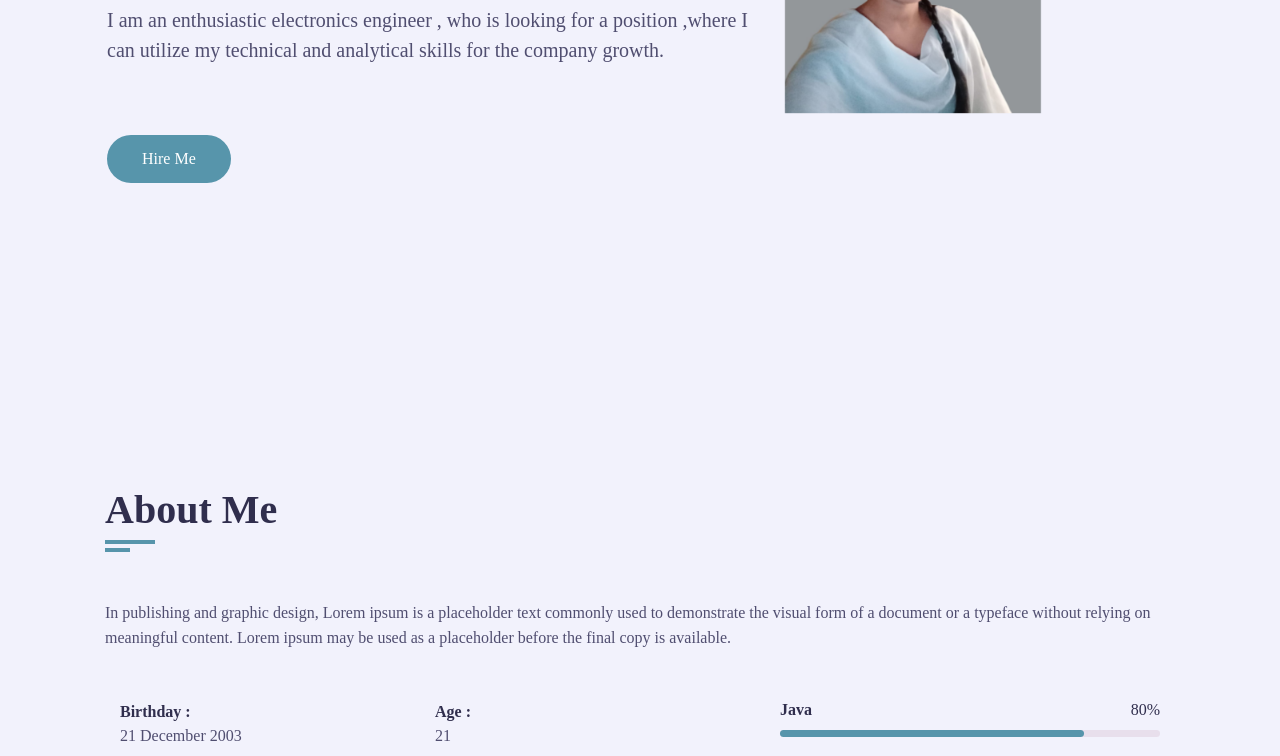
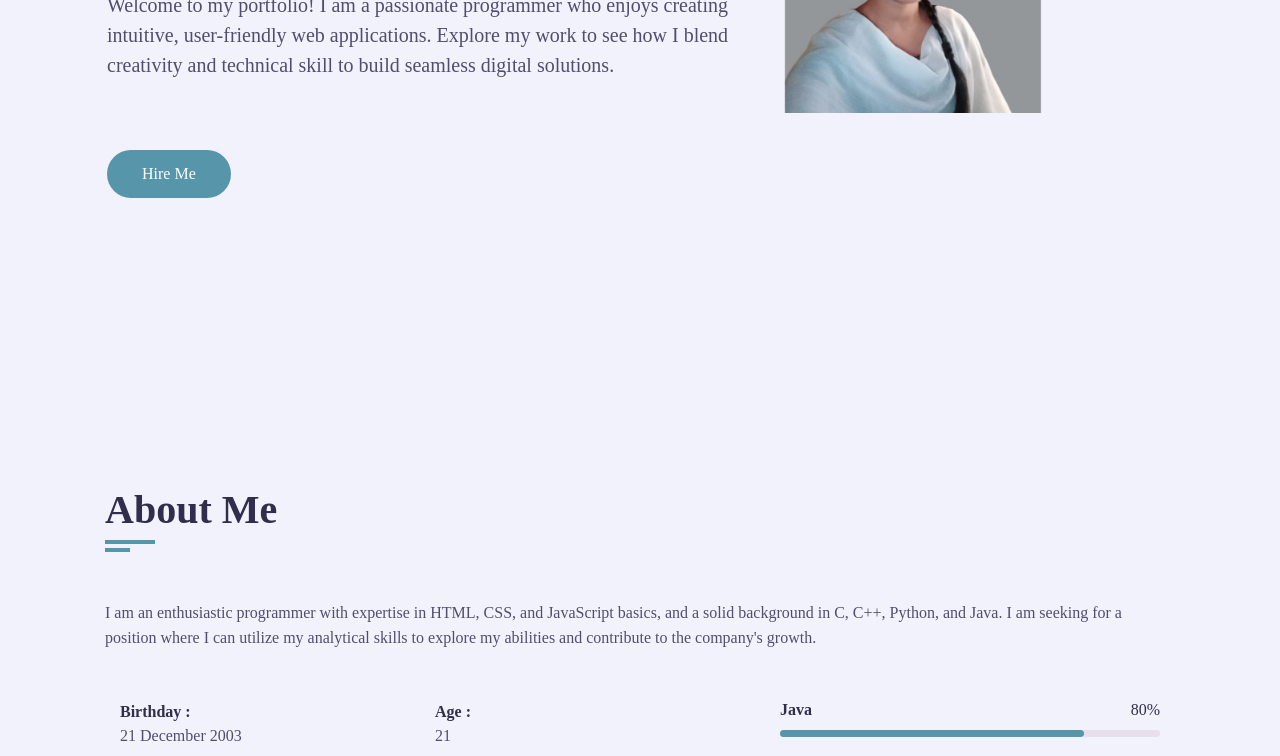
Before and after one commit to NikithaKosuri/myPortfolio, a plain HTML site: page index.html in a window 1280 px wide. Shown: the part 357-1113 px from the top of the page. Drawn offline with nearby package versions, Linux system fonts and the light colour scheme; a web font is replaced by a local one.

Commit message:
updated my index page home section

```diff
--- a/index.html
+++ b/index.html
@@ -62,7 +62,7 @@
                                 </h3>
                                 <h3 class="my-profession">I'm a <span class="typing"></span></h3>
                                 <p>
-                                    I am an enthusiastic electronics engineer , who is looking for a position ,where I can utilize my technical and analytical skills for the company growth.
+                                    Welcome to my portfolio! I am a passionate programmer who enjoys creating intuitive, user-friendly web applications. Explore my work to see how I blend creativity and technical skill to build seamless digital solutions.
                                 </p>
                                 <a href="#contact" class="btn hire-me">Hire Me</a>
                             </div>
@@ -91,7 +91,7 @@
                             <div class="about-content padd-15">
                                 <div class="row padd-15">
                                     <div class="about-text padd-15">
-                                        <p>In publishing and graphic design, Lorem ipsum is a placeholder text commonly used to demonstrate the visual form of a document or a typeface without relying on meaningful content. Lorem ipsum may be used as a placeholder before the final copy is available.</p>
+                                        <p>I am an enthusiastic programmer with expertise in HTML, CSS, and JavaScript basics, and a solid background in C, C++, Python, and Java. I am seeking for a position where I can utilize my analytical skills to explore my abilities and contribute to the company's growth.</p>
                                     </div>
                                 </div>
                                 <div class="row padd-15">
```
